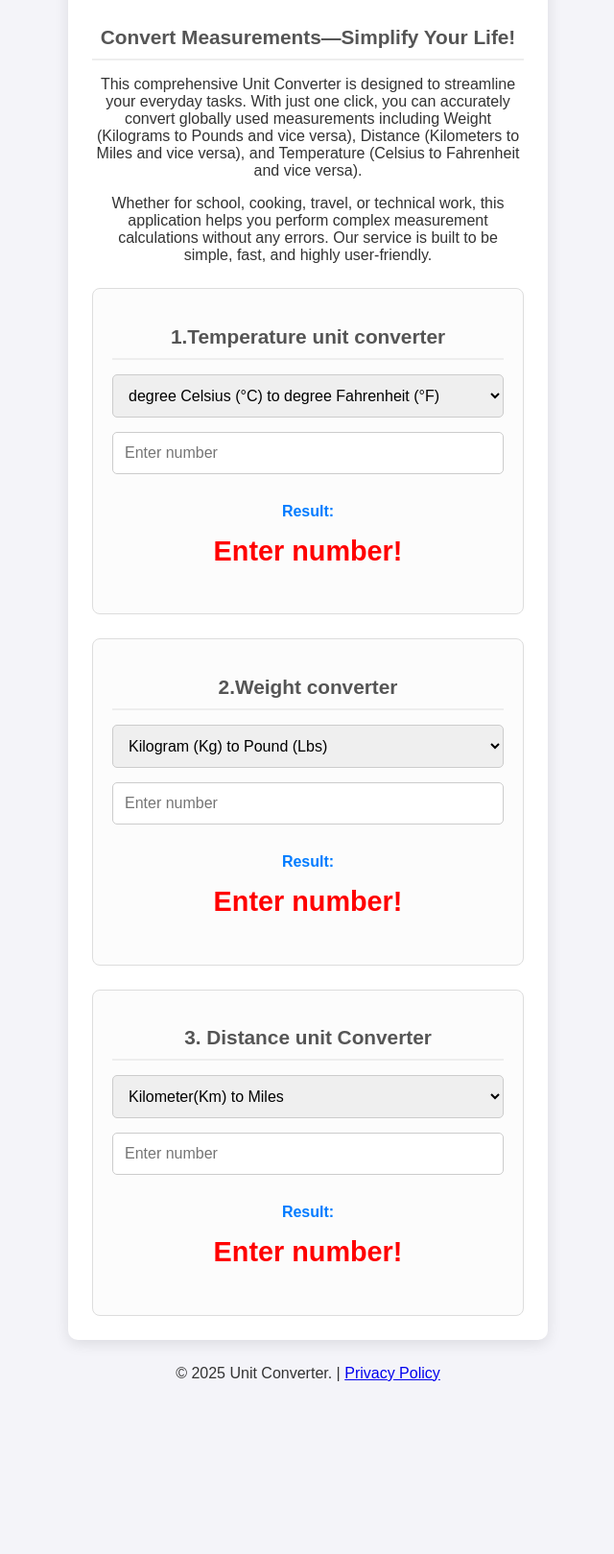
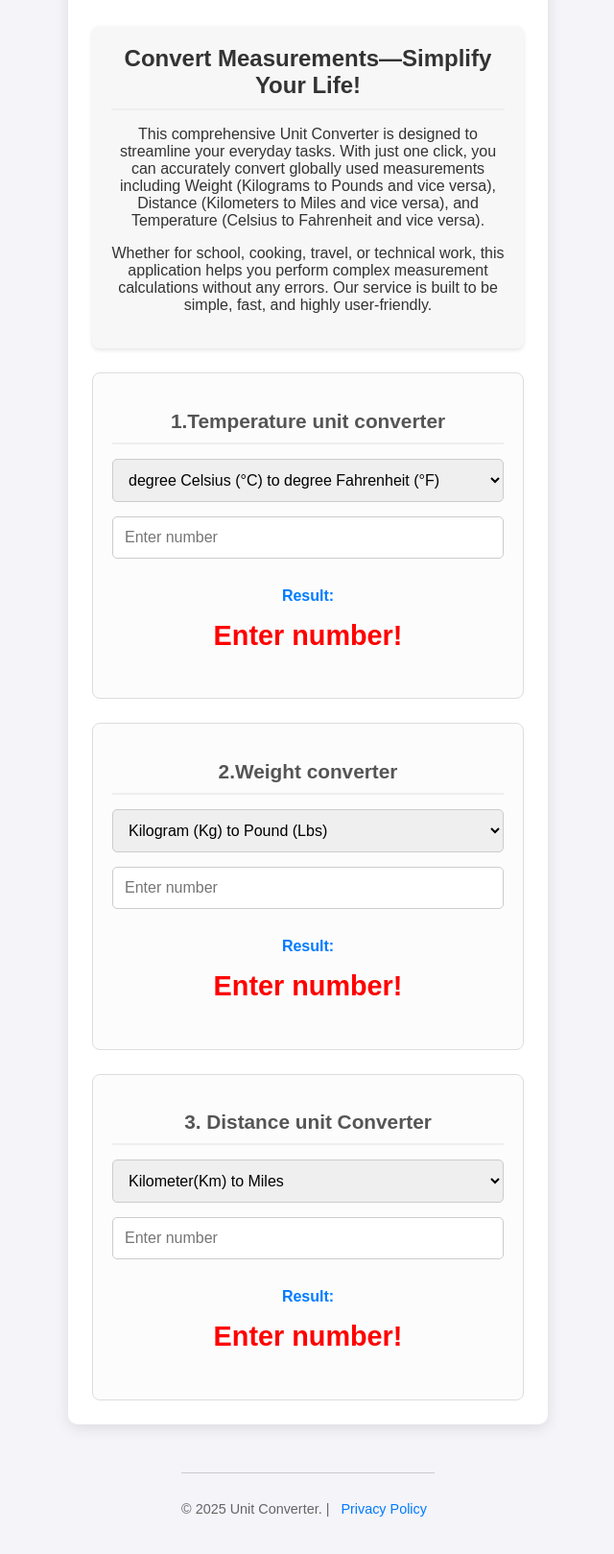
Before and after one commit to koyachewaschalew98-droid/Unit-Converter-Project-, a plain HTML site: page index.html in a window 1280 px wide. Shown: the part 117-1736 px from the top of the page at 96% size, without its empty margins (319-959 px from the left). Before the commit the page ends 1593 px from the top, so only its background shows below. Drawn offline with Linux system fonts and the light colour scheme.

Commit message:
Update style.css

```diff
--- a/style.css
+++ b/style.css
@@ -83,3 +83,57 @@ input[type="number"], select {
     font-size: 0.9em;
     font-weight: bold;
 }
+
+/* ለመግቢያ ጽሑፍ (Intro Text) */
+.intro-text {
+    background-color: #f7f7f7; /* ለጽሑፉ ትንሽ የጀርባ ቀለም */
+    padding: 20px;
+    border-radius: 8px;
+    margin-bottom: 25px;
+    box-shadow: 0 2px 4px rgba(0,0,0,0.1);
+}
+
+.intro-text h2 {
+    color: #333;
+    margin-top: 0;
+    font-size: 1.5em;
+}
+
+/* ለFooter (የገጹ መጨረሻ) */
+footer {
+    text-align: center;
+    padding: 15px 0;
+    margin-top: 40px;
+    border-top: 1px solid #ccc; /* ከላይ ቀጭን መስመር */
+    font-size: 0.9em;
+    color: #666;
+}
+
+footer a {
+    color: #007bff;
+    text-decoration: none;
+    margin: 0 8px;
+}
+
+footer a:hover {
+    text-decoration: underline;
+}
+
+/* ለ Privacy Page ይዘት (እንደ index.html ተመሳሳይ መልክ እንዲኖረው) */
+.content-box h2 {
+    color: #17a2b8;
+    text-align: center;
+    margin-bottom: 20px;
+}
+
+.content-box h3 {
+    margin-top: 25px;
+    color: #555;
+    border-bottom: 1px solid #eee;
+    padding-bottom: 5px;
+}
+
+.content-box p {
+    line-height: 1.6;
+    margin-bottom: 15px;
+}
```
